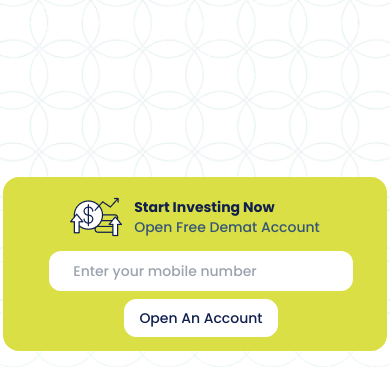
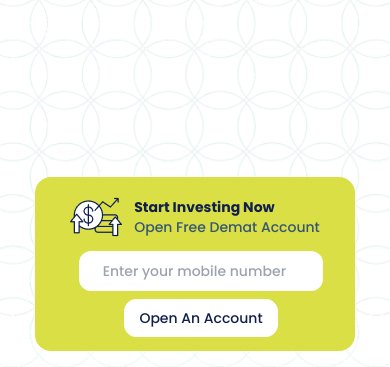
Before and after one commit to dprashant1999/mh_web, a website: page public/index.html in a window 390 px wide. Shown: the part 477-844 px from the top of the page. Drawn offline with nearby package versions, Linux system fonts and the light colour scheme; files that its build step writes are made by us from their sources; a web font is replaced by a local one.

Commit message:
latest change

```diff
--- a/public/index.html
+++ b/public/index.html
@@ -293,7 +293,7 @@
         </div>
     </div>
    </header>
-   <div class="fixed left-1/2 -translate-x-1/2 bottom-4 w-full max-w-96 lg:max-w-[980px] mx-auto bg-light_green rounded-2xl py-3.5 lg:py-2 px-5 z-50">
+    <div class="fixed left-1/2 -translate-x-1/2 bottom-4 w-full max-w-80 lg:max-w-[980px] mx-auto bg-light_green rounded-2xl py-3.5 lg:py-2 px-5 z-50">
     <div class="flex flex-wrap lg:flex-nowrap items-center justify-center w-11/12 mx-auto lg:justify-between space-y-2 lg:space-y-0 space-x-3 lg:space-x-5">
         <div class="flex items-center space-x-3">
             <img src="assets/images/svg1.png" alt="svg1"/>
@@ -309,7 +309,7 @@
         </form>
         <button class="btn2">Open An Account</button>
     </div>
-   </div>
+    </div>
    <section class="pt-24 lg:pt-36 xl:pt-40 2xl:pt-52 relative min-h-screen">
         <div class="warrper relative z-10 space-y-6">
             <div class="text-center mb-4 md:mb-6 lg:mb-8 2xl:mb-10">
```
